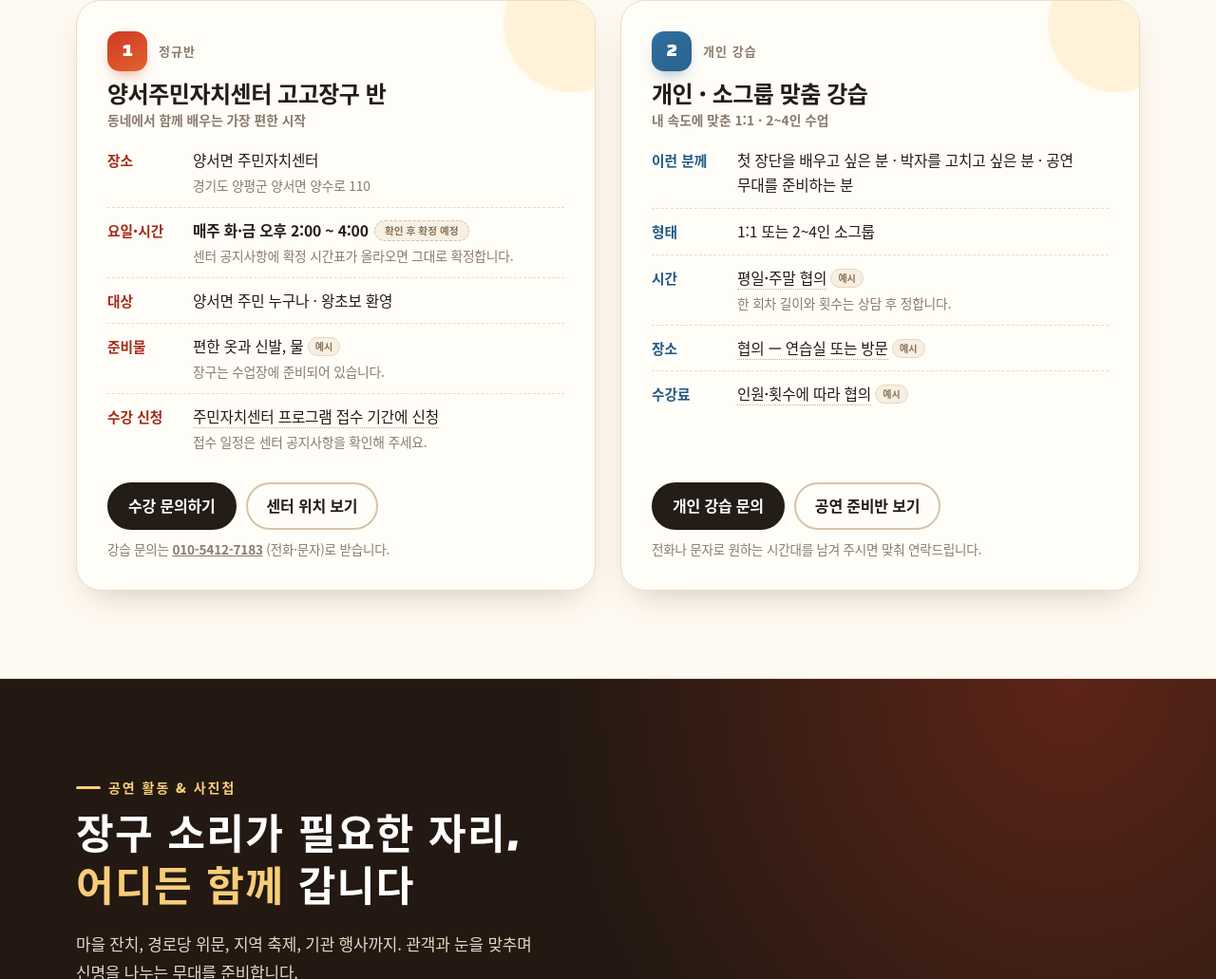
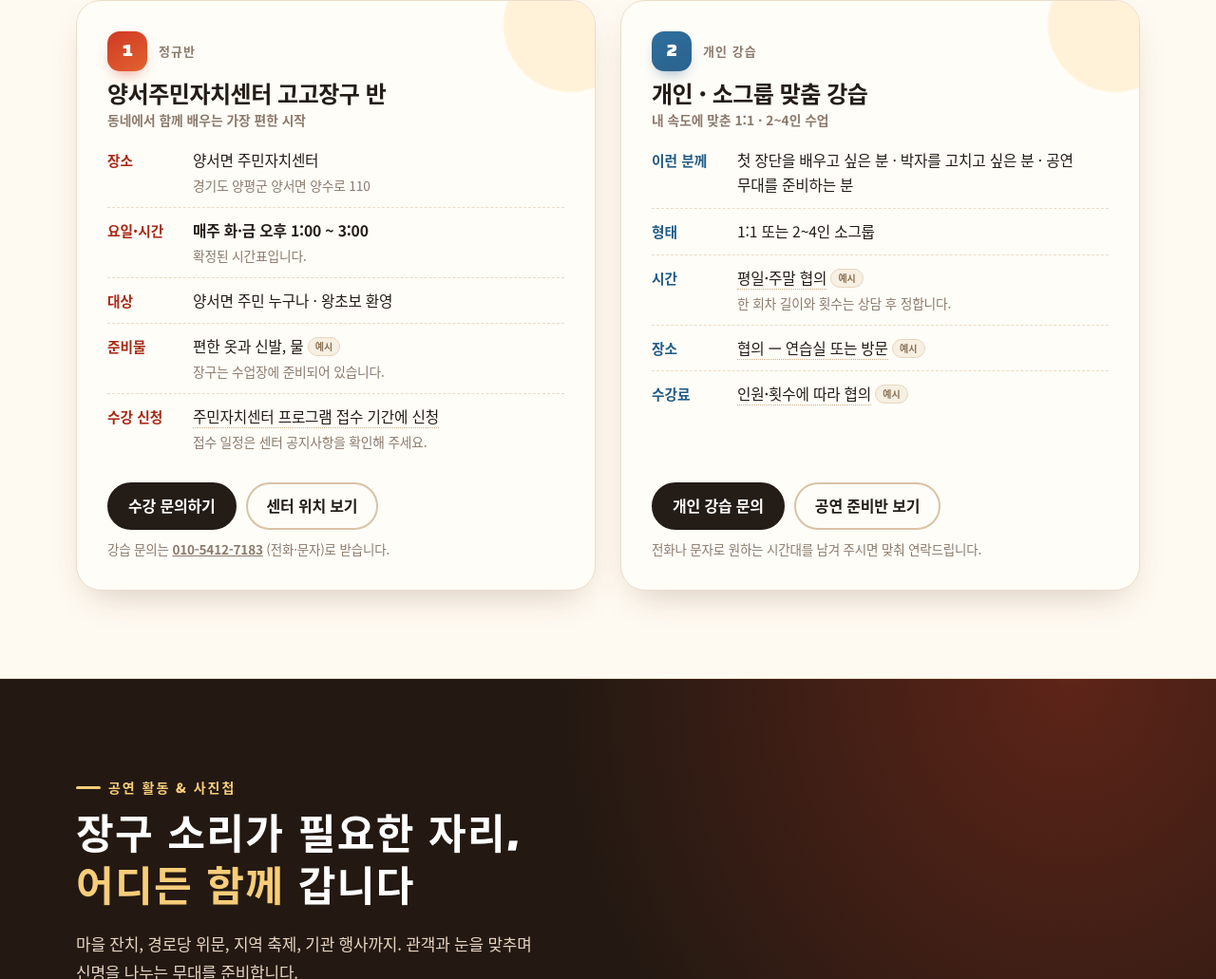
Before and after one commit to rjansrh-lee/GoGo-janggu, a plain HTML site: page index.html in a window 1280 px wide. Shown: the part 2298-3329 px from the top of the page at 95% size. Drawn offline with Linux system fonts and the light colour scheme.

Commit message:
양서주민자치센터 정규반 시간표 확정 반영 — 매주 화·금 오후 1:00~3:00, 확인 후 확정 예정 표시 제거

```diff
--- a/index.html
+++ b/index.html
@@ -700,7 +700,7 @@ footer{background:var(--ink);color:#c9b6a4;padding:clamp(36px,5vw,52px) 0 40px;f
           <h3>양서주민자치센터 고고장구 반<small>동네에서 함께 배우는 가장 편한 시작</small></h3>
           <dl class="info">
             <div><dt>장소</dt><dd>양서면 주민자치센터<br><span class="sub">경기도 양평군 양서면 양수로 110</span></dd></div>
-            <div><dt>요일·시간</dt><dd><strong>매주 화·금 오후 2:00 ~ 4:00</strong> <span class="pending">확인 후 확정 예정</span><span class="sub">센터 공지사항에 확정 시간표가 올라오면 그대로 확정합니다.</span></dd></div>
+            <div><dt>요일·시간</dt><dd><strong>매주 화·금 오후 1:00 ~ 3:00</strong><span class="sub">확정된 시간표입니다.</span></dd></div>
             <div><dt>대상</dt><dd>양서면 주민 누구나 · 왕초보 환영</dd></div>
             <div><dt>준비물</dt><dd>편한 옷과 신발, 물 <span class="ph">예시</span><span class="sub">장구는 수업장에 준비되어 있습니다.</span></dd></div>
             <div><dt>수강 신청</dt><dd><span class="ex">주민자치센터 프로그램 접수 기간에 신청</span><span class="sub">접수 일정은 센터 공지사항을 확인해 주세요.</span></dd></div>
```
Also changed, not shown: 1 other file.
